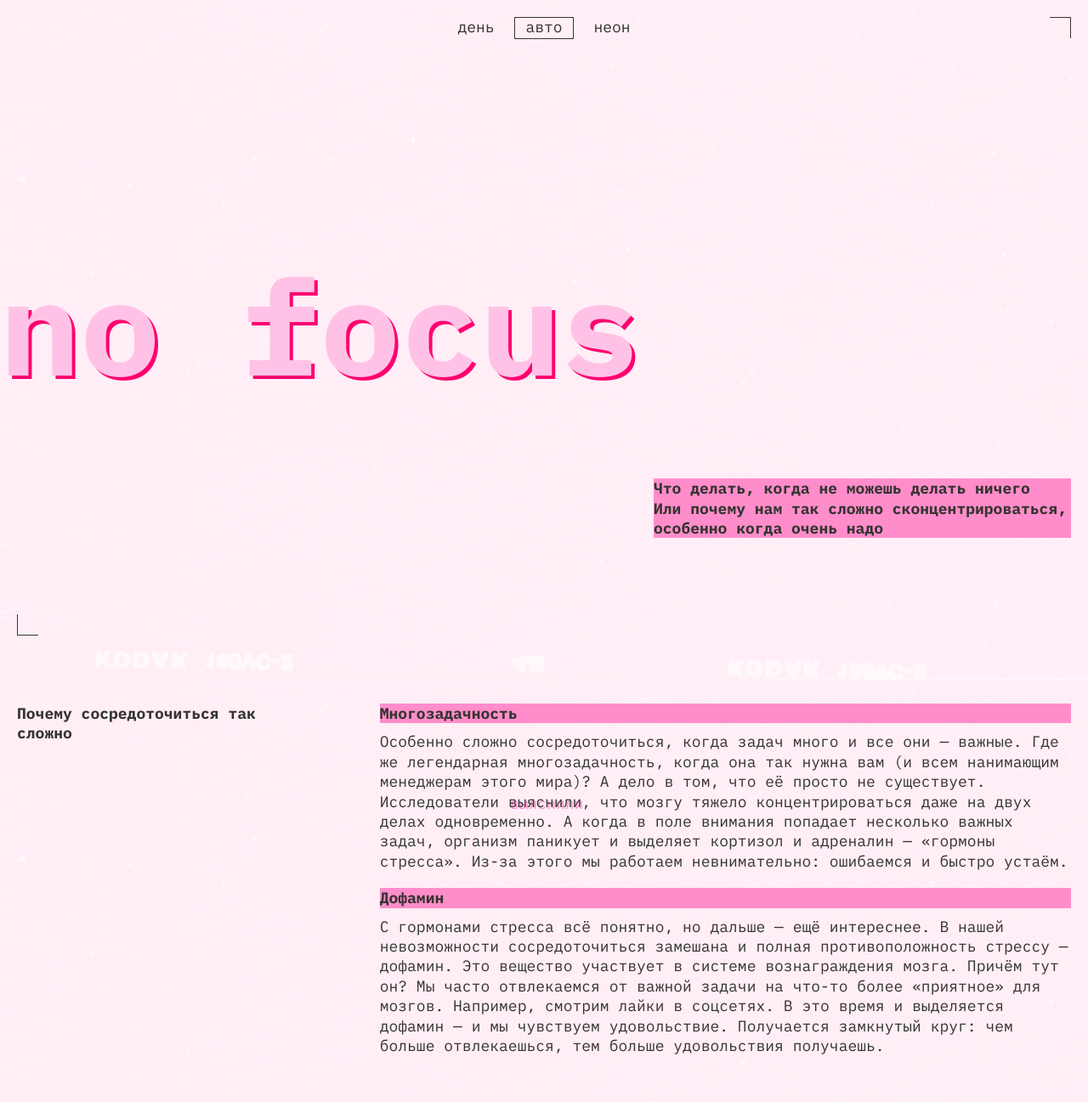
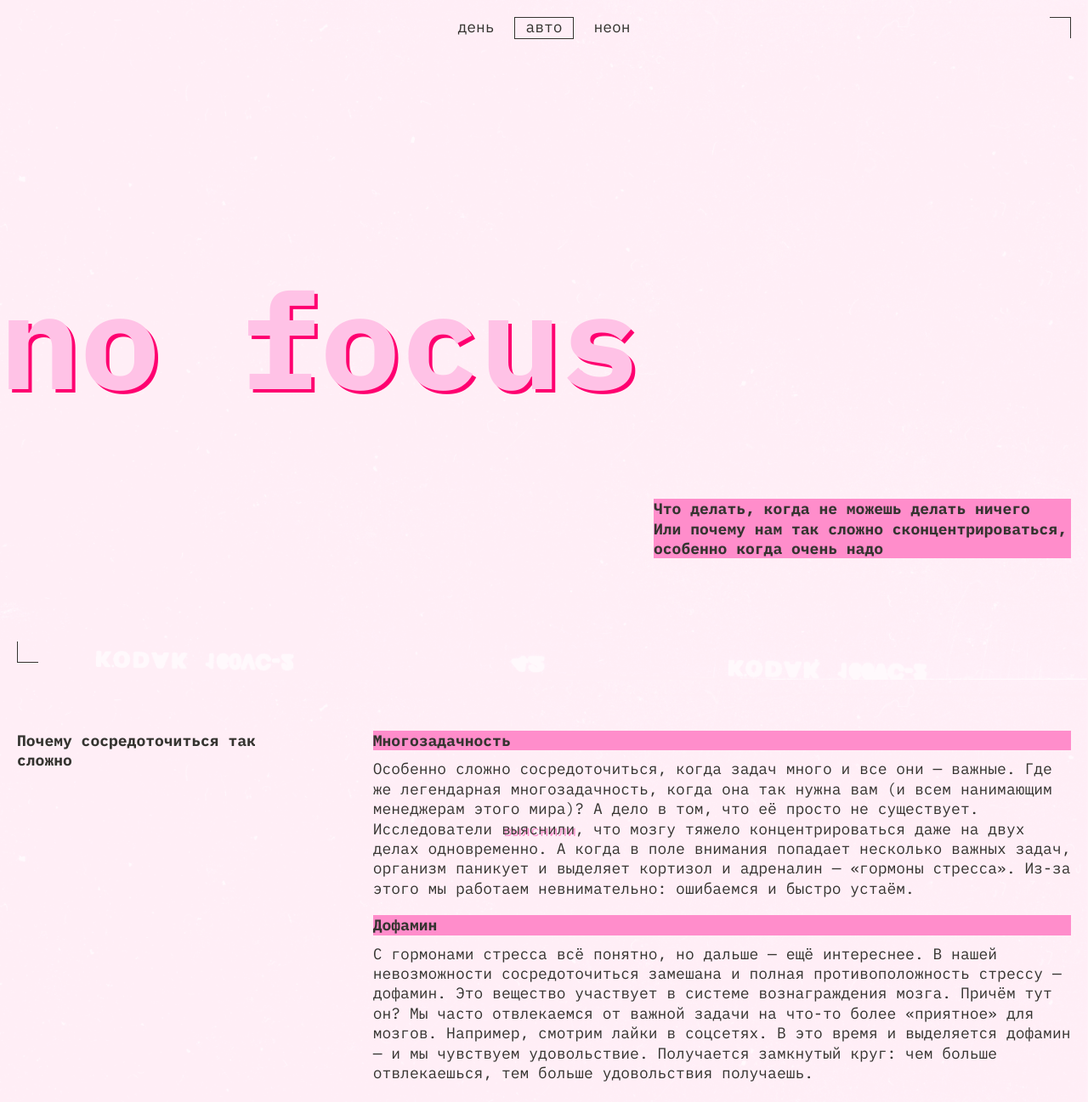
Before and after one commit to achepin/slozhno-sosredotochitsya, a plain HTML site: page index.html in a window 1280 px wide. Shown: the top 1297 px of the page at 85% size. Drawn offline with Linux system fonts and the light colour scheme.

Commit message:
второй коммит

```diff
--- a/index.html
+++ b/index.html
@@ -44,10 +44,10 @@
         </ul>
       </nav>
       <h1 class="cover__title">no focus</h1>
-      <h2 class="header__description title-decor title text">
+      <p class="header__description title-decor title text">
         Что делать, когда не можешь делать ничего<br />
         Или почему нам так сложно сконцентрироваться, особенно когда очень надо
-      </h2>
+      </p>
     </header>
 
     <main class="main-text">
--- a/styles/style.css
+++ b/styles/style.css
@@ -20,6 +20,7 @@
   display: grid;
   grid-template-rows: 1fr auto 1fr;
   min-height: 668px;
+  height: 100vh;
   align-items: center;
   position: relative;
   padding: 10px;
@@ -85,7 +86,6 @@
 
 .header__theme-menu-button {
   background: transparent;
-  font-family: var(--font-family);
   font-style: normal;
   text-transform: lowercase;
   color: var(--main-color);
@@ -237,7 +237,7 @@
 
   .header {
     padding: 20px;
-    height: 1024px;
+    min-height: 1024px;
   }
 
   .cover__title {
@@ -322,7 +322,7 @@
 @media (width >= 1024px) {
 
   .header {
-    height: 768px;
+    min-height: 768px;
   }
 
   .header__theme-menu {
@@ -350,9 +350,9 @@
   .section_title {
     max-width: 315px;
   }
-
-  .card__picture {
-    grid-template-rows: 260px 315px 428px;
+  .card-why,
+  .card-how {
+    grid-template-columns:  1fr 2.06fr ;
   }
 
 }
```
